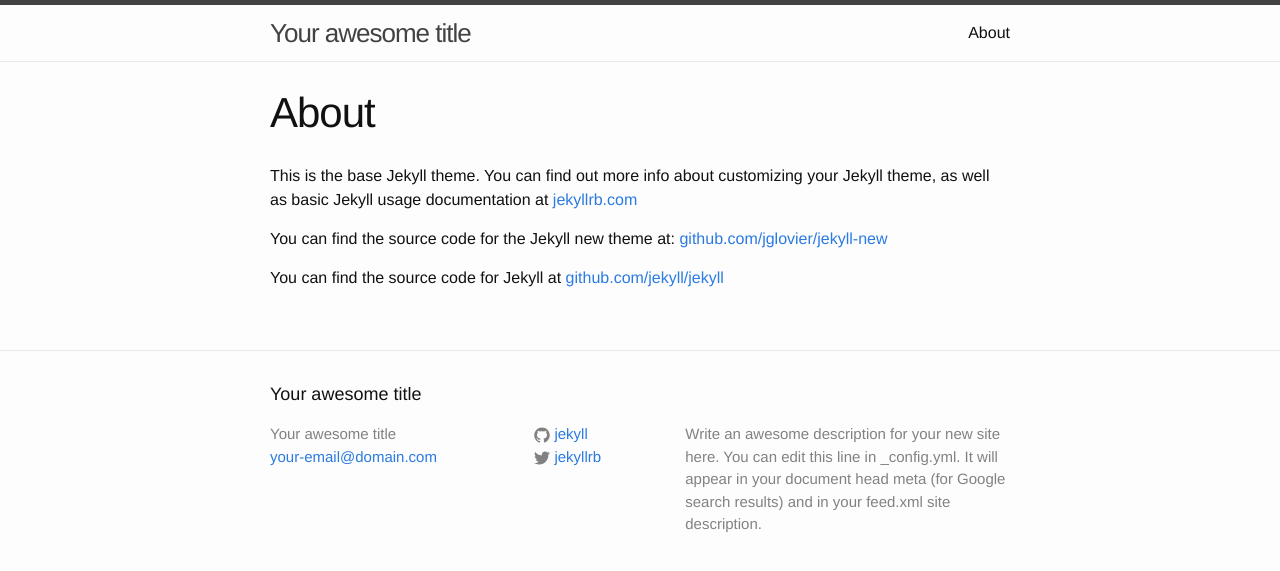
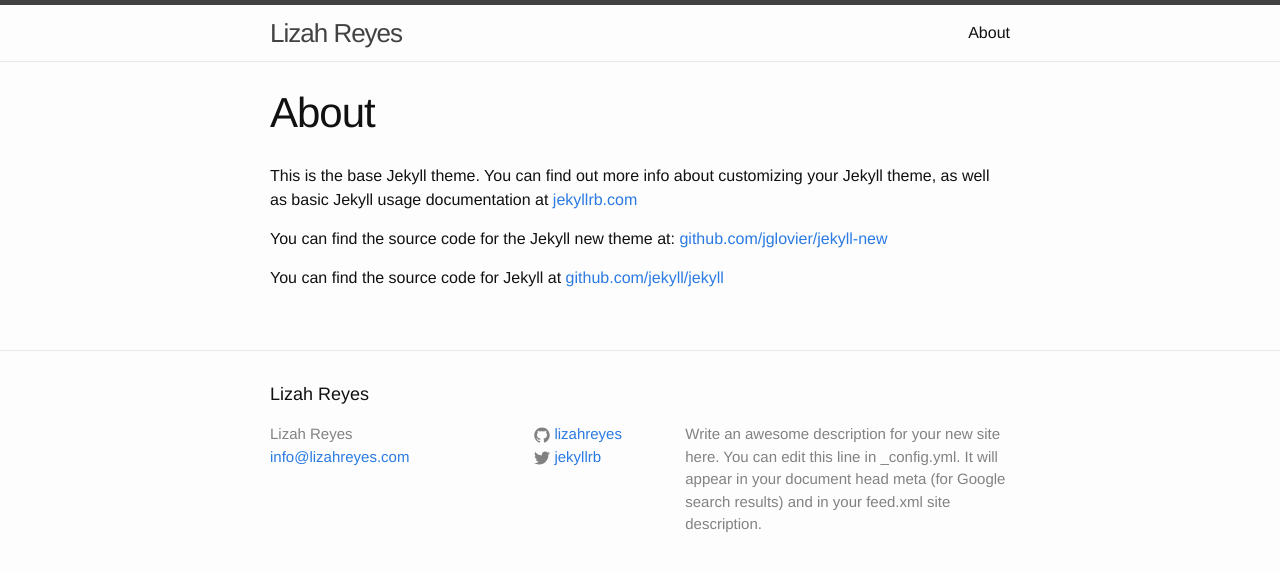
Before and after one commit to lizahreyes/lizahreyes.github.io, a Jekyll site: the page built from about.md, in a window 1280 px wide. Shown: the top 571 px of the page. Built offline with Jekyll 4.4.1, drawn with Linux system fonts in a browser that asks for light colours.

Commit message:
minor changes to site

```diff
--- a/_config.yml
+++ b/_config.yml
@@ -1,14 +1,14 @@
 # Site settings
-title: Your awesome title
-email: your-email@domain.com
+title: Lizah Reyes
+email: info@lizahreyes.com
 description: > # this means to ignore newlines until "baseurl:"
   Write an awesome description for your new site here. You can edit this
   line in _config.yml. It will appear in your document head meta (for
   Google search results) and in your feed.xml site description.
 baseurl: "" # the subpath of your site, e.g. /blog/
-url: "http://yourdomain.com" # the base hostname & protocol for your site
+url: "lizahreyes.com" # the base hostname & protocol for your site
 twitter_username: jekyllrb
-github_username:  jekyll
+github_username:  lizahreyes
 
 # Build settings
 markdown: kramdown
```
